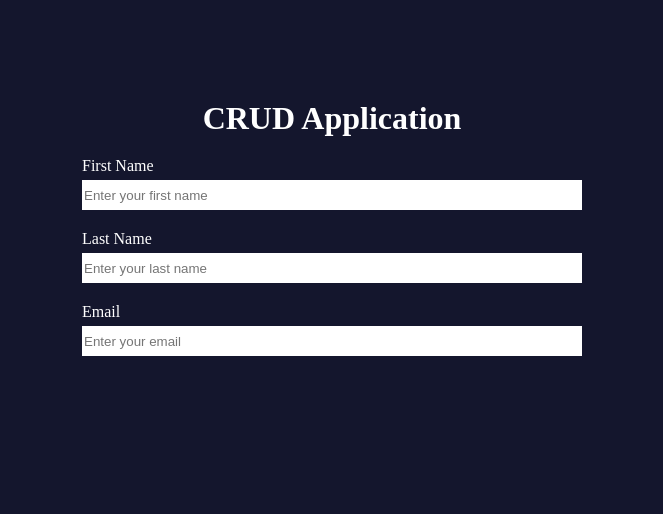
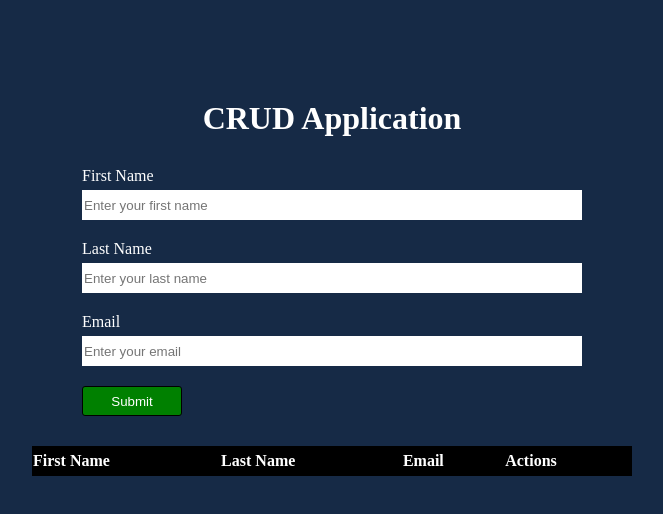
Before and after one commit to mdtagg/Basic_CRUD, a React (Vite) app: page / in a window 1280 px wide. Shown: the top 514 px of the page, without its empty margins (308-971 px from the left). Built offline with nearby package versions, Linux system fonts and the light colour scheme.

Commit message:
submit button and table boilerplate html added

```diff
--- a/src/components/App/index.css
+++ b/src/components/App/index.css
@@ -4,16 +4,19 @@
 }
 
 body {
-    background: #14162d;
+    background: #162a46;
     color:white;
+}
+
+#root {
     display:flex;
     flex-direction: column;
     justify-content: center;
     align-items: center;
     margin-top: 100px;
+    gap:30px;
 }
 
 h1 {
     text-align: center;
-    margin-bottom:20px;
 }
--- a/src/components/UserInputs/index.css
+++ b/src/components/UserInputs/index.css
@@ -14,3 +14,13 @@ form input {
     height:30px;
     border:0;
 }
+
+form button {
+    width:100px;
+    height:30px;
+    background:green;
+    color:white;
+    border:1px solid black;
+    cursor:pointer;
+    border-radius:3px;
+}
--- a/src/components/UserInputs/index.tsx
+++ b/src/components/UserInputs/index.tsx
@@ -4,11 +4,12 @@ const UserInputs = () => {
     return (
         <form>
             <label htmlFor="fName">First Name</label>
-            <input id="fName" type = "text" placeholder='Enter your first name'></input>
+            <input id="fName" type="text" placeholder='Enter your first name'></input>
             <label htmlFor="lName">Last Name</label>
             <input id="lName" type="text" placeholder='Enter your last name'></input>
             <label htmlFor="email">Email</label>
             <input id="email" type='email' placeholder='Enter your email'></input>
+            <button>Submit</button>
         </form>
     )
 }
--- /dev/null
+++ b/src/components/UserList/index.css
@@ -0,0 +1,11 @@
+
+table {
+    width:600px;
+    height:30px;
+    border-spacing:0;
+}
+
+table tr {
+    background:black;
+    text-align: left;
+}
--- a/src/components/UserList/index.tsx
+++ b/src/components/UserList/index.tsx
@@ -1,9 +1,25 @@
 
-
+import './index.css'
 const UserList = () => {
     return (
-        <div></div>
+        <table>
+            <tr>
+                <th>First Name</th>
+                <th>Last Name</th>
+                <th>Email</th>
+                <th>Actions</th>
+            </tr>
+        </table>
     )
 }
 
 export default UserList
+
+{/* <section>
+            <div className="list-titles">
+                <p>First Name</p>
+                <p>Last Name</p>
+                <p>Email</p>
+                <p>Actions</p>
+            </div>
+        </section> */}
```
